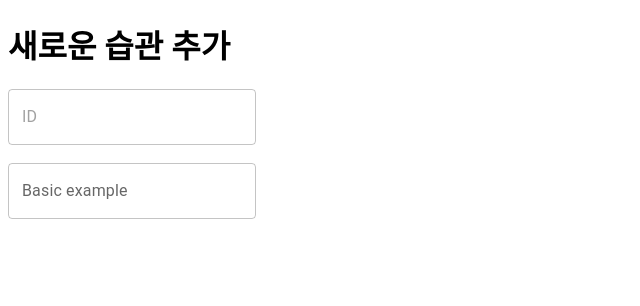
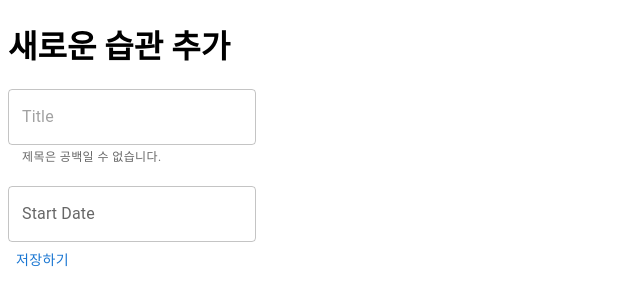
Before and after one commit to milk717/react-habit-tracker, a React (Create React App) app: page /habit/edit in a window 1280 px wide. Shown: the top 306 px of the page, without its empty margins (0-640 px from the left). Built offline with nearby package versions, Linux system fonts and the light colour scheme.

Commit message:
add page 입력 수정

```diff
--- a/src/page/EditHabitPage.js
+++ b/src/page/EditHabitPage.js
@@ -6,6 +6,7 @@ import TextField from '@mui/material/TextField';
 import { AdapterDayjs } from '@mui/x-date-pickers/AdapterDayjs';
 import { LocalizationProvider } from '@mui/x-date-pickers/LocalizationProvider';
 import { DatePicker } from '@mui/x-date-pickers/DatePicker';
+import {Button} from "@mui/material";
 
 
 export default function EditHabitPage(){
@@ -15,35 +16,34 @@ export default function EditHabitPage(){
     const [value, setValue] = useState(null);
 
     const handleHabitTitleChange = (e) =>{
-        if(idValidation.test(e.target.value)){
-            setTitleValidation(true);
-        }else{
-            setTitleValidation(false);
-        }
+        if(!e.target.value) setTitleValidation(false);
+        else setTitleValidation(true);
     }
 
-    const handleStartDateChange = (e) =>{
-        dispatch(changeHabit('startDate', e));
+    const handleStartDateChange = (newValue) =>{
+        setValue(newValue)
     }
+
+    const handleSubmit = () =>{}
 
     return(
         <>
             <h1>새로운 습관 추가</h1>
-            <TextField id="outlined-basic" variant="outlined" placeholder="ID"
-                       helperText={!titleValidation &&'4~10자리의 영문/숫자를 입력하세요'}
+            <TextField id="outlined-basic" variant="outlined" placeholder="Title"
                        error ={!titleValidation}
+                       helperText={'제목은 공백일 수 없습니다.'}
                        onChange={handleHabitTitleChange}/>
             <br/><br/>
             <LocalizationProvider dateAdapter={AdapterDayjs}>
                 <DatePicker
-                    label="Basic example"
+                    label="Start Date"
                     value={value}
-                    onChange={(newValue) => {
-                        setValue(newValue);
-                    }}
+                    onChange={(newValue)=>handleStartDateChange(newValue)}
                     renderInput={(params) => <TextField {...params} />}
                 />
             </LocalizationProvider>
+            <br/>
+            <Button onClick={handleSubmit}>저장하기</Button>
         </>
     )
 }
```
